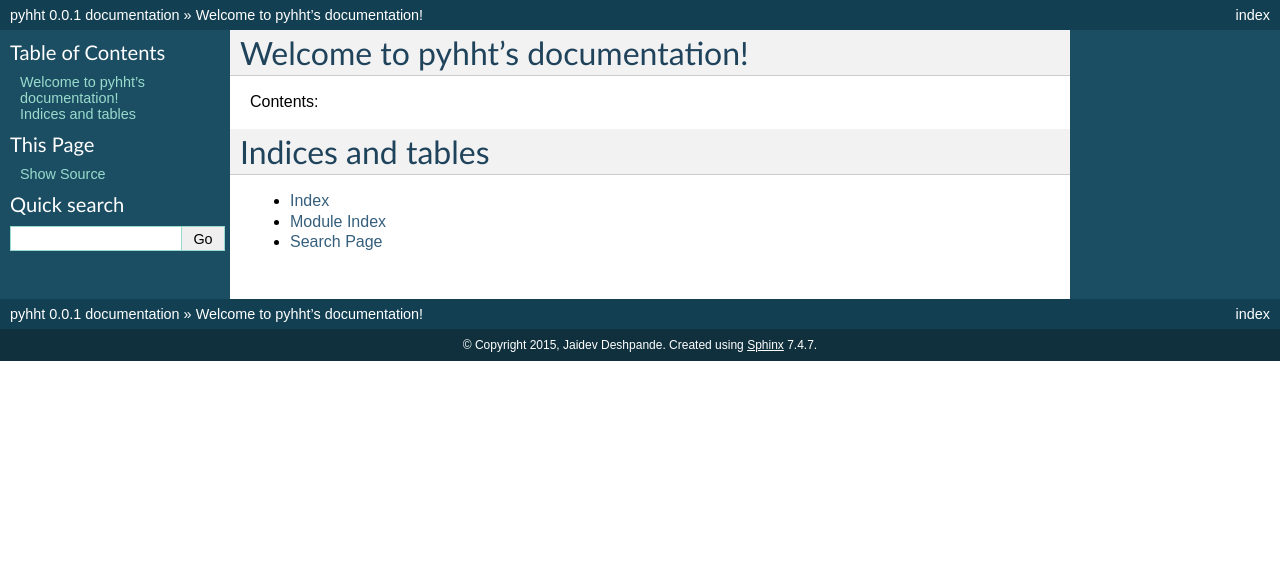
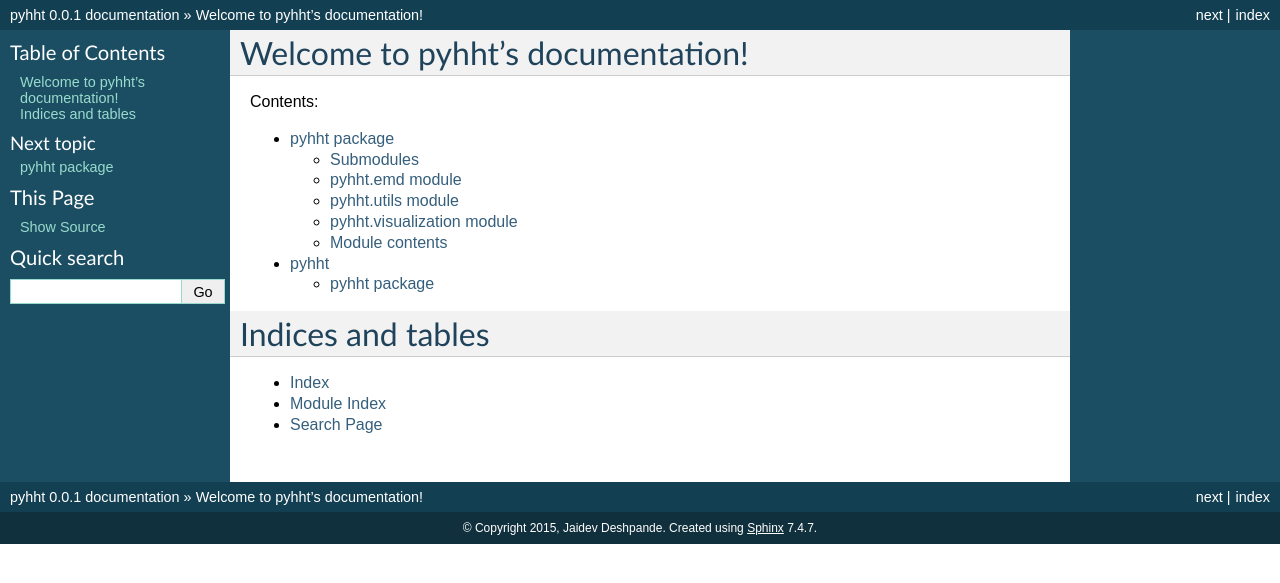
Before and after one commit to jaidevd/pyhht, a Sphinx documentation site: the page built from docs/source/index.rst, in a window 1280 px wide. Shown: the top 583 px of the page. Built offline with Sphinx 7.4.7, drawn with Linux system fonts in a browser that asks for light colours; part of the change alters nothing that is shown.

```diff
--- a/docs/source/conf.py
+++ b/docs/source/conf.py
@@ -269,3 +269,11 @@ texinfo_documents = [
 
 # Example configuration for intersphinx: refer to the Python standard library.
 intersphinx_mapping = {'http://docs.python.org/': None}
+
+def skip(app, what, name, obj, skip, options):
+    if name == "__init__":
+        return False
+    return skip
+
+def setup(app):
+    app.connect("autodoc-skip-member", skip)
--- a/docs/source/index.rst
+++ b/docs/source/index.rst
@@ -10,8 +10,9 @@ Contents:
 
 .. toctree::
    :maxdepth: 2
-   pyhht
-   modules
+
+   apiref/pyhht
+   apiref/modules
 
 
 
```
Also changed, not shown: docs/source/apiref/modules.rst (renamed from docs/source/modules.rst), docs/source/apiref/pyhht.rst (renamed from docs/source/pyhht.rst).
